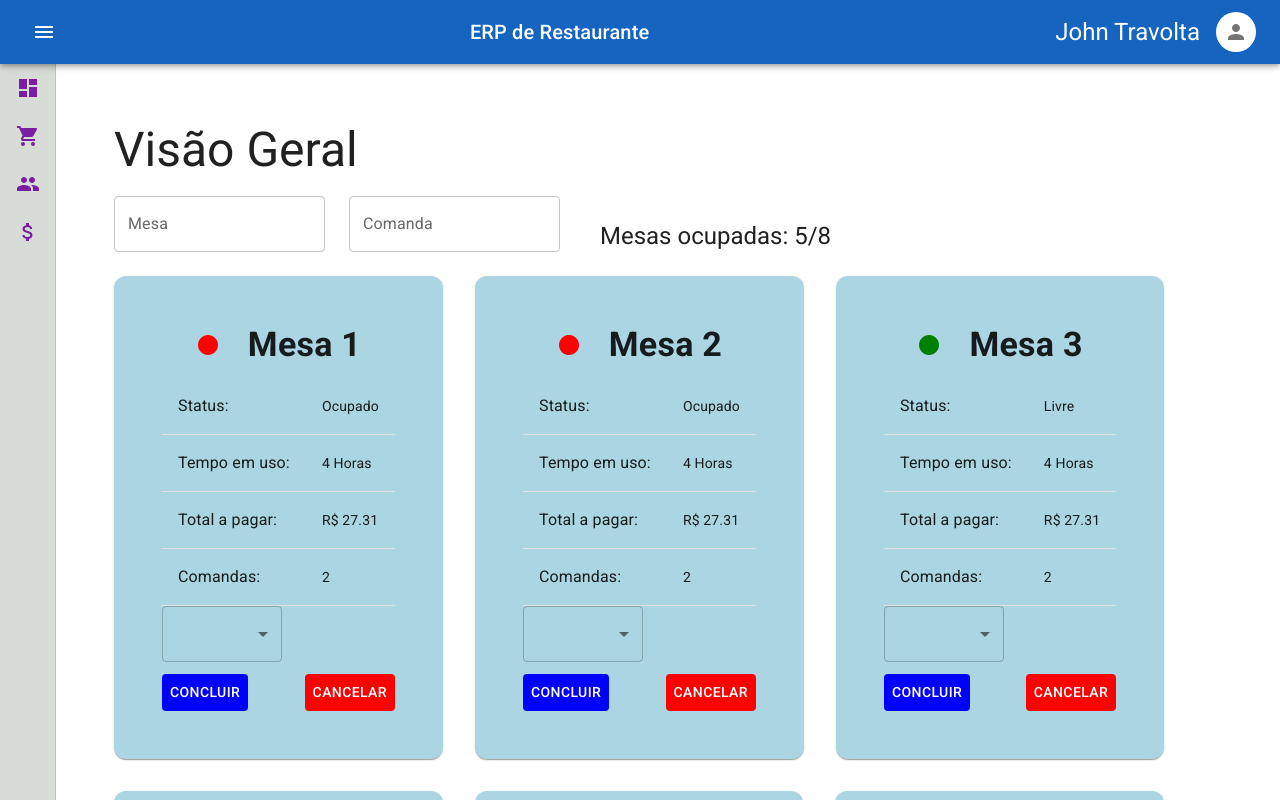
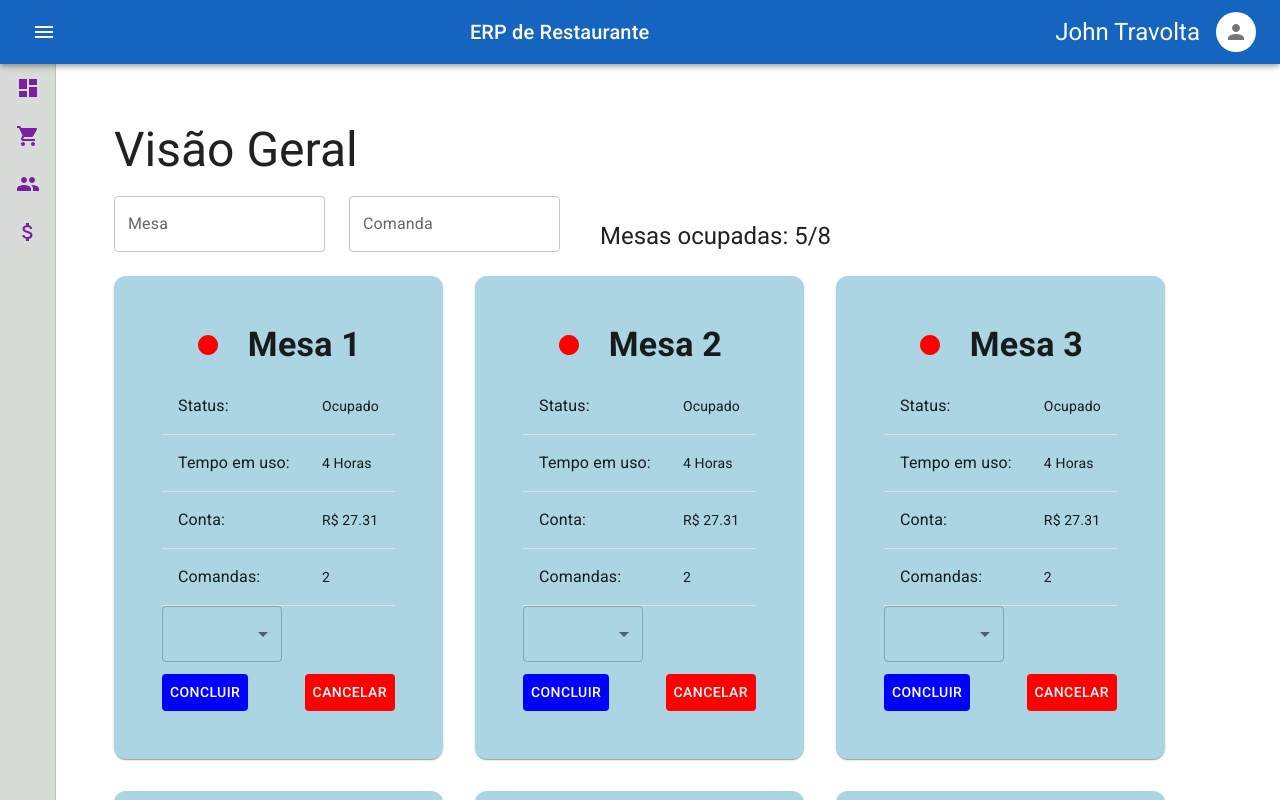
Before and after one commit to Mongark/restaurant-manager, a React (Create React App) app: page /dashboard in a window 1280 px wide. Built offline with nearby package versions, Linux system fonts and the light colour scheme.

Commit message:
Improved TableInterface

```diff
--- a/src/pages/dashboard.tsx
+++ b/src/pages/dashboard.tsx
@@ -16,17 +16,22 @@ import {
 
 import TableContainer from '@mui/material/TableContainer';
 
+interface Tab {
+    customer_name: string;
+    bill: number;
+}
+
 interface TableInterface {
-    name: string;
-    occupied: boolean;
+    table_name: string;
+    tabs: Tab[]; // If tabs.size() > 0, then the table is occupied
 }
 
 const TableComponent = (props: TableInterface) => {
     return(
         <Card style={{ padding: "48px", borderRadius: "12px", backgroundColor:"#abd5e2" }}>
             <Typography variant="h4" style={{ display: "flex", fontWeight: 600, alignItems: "center", justifyContent: "center", marginBottom: "12px" }}>
-                <Circle style={{ marginRight: "28px", color: (props.occupied ? "red" : "green") }}/>
-                {props.name}
+                <Circle style={{ marginRight: "28px", color: (props.tabs.length>0) ? "red" : "green" }}/>
+                {props.table_name}
             </Typography>
 
             <Table>
@@ -36,7 +41,7 @@ const TableComponent = (props: TableInterface) => {
                             <Typography variant="body1">Status:</Typography>
                         </TableCell>
                         <TableCell>
-                            {props.occupied ? "Ocupado" : "Livre"}
+                            {(props.tabs.length>0) ? "Ocupado" : "Livre"}
                         </TableCell>
                     </TableRow>
                     <TableRow sx={{ height: "30px" }}>
@@ -49,7 +54,7 @@ const TableComponent = (props: TableInterface) => {
                     </TableRow>
                     <TableRow sx={{ height: "30px" }}>
                         <TableCell>
-                            <Typography variant="body1">Total a pagar:</Typography>
+                            <Typography variant="body1">Conta:</Typography>
                         </TableCell>
                         <TableCell>
                             R$ 27.31
@@ -91,36 +96,36 @@ const TableComponent = (props: TableInterface) => {
 export const DashboardPage = () => {
     const tables: TableInterface[] = [
         {
-            name: "Mesa 1",
-            occupied: true,
+            table_name: "Mesa 1",
+            tabs: [{customer_name: "John Doe", bill: 22.10}],
         },
         {
-            name: "Mesa 2",
-            occupied: true,
+            table_name: "Mesa 2",
+            tabs: [{customer_name: "John Doe", bill: 22.10}],
         },
         {
-            name: "Mesa 3",
-            occupied: false,
+            table_name: "Mesa 3",
+            tabs: [{customer_name: "John Doe", bill: 22.10}],
         },
         {
-            name: "Mesa 4",
-            occupied: true,
+            table_name: "Mesa 4",
+            tabs: [{customer_name: "John Doe", bill: 22.10}],
         },
         {
-            name: "Mesa 5",
-            occupied: false,
+            table_name: "Mesa 5",
+            tabs: [{customer_name: "John Doe", bill: 22.10}],
         },
         {
-            name: "Mesa 6",
-            occupied: true,
+            table_name: "Mesa 6",
+            tabs: [{customer_name: "John Doe", bill: 22.10}],
         },
         {
-            name: "Mesa 7",
-            occupied: true,
+            table_name: "Mesa 7",
+            tabs: [{customer_name: "John Doe", bill: 22.10}],
         },
         {
-            name: "Mesa 8",
-            occupied: false,
+            table_name: "Mesa 8",
+            tabs: [{customer_name: "John Doe", bill: 22.10}],
         },
     ];
 
@@ -144,7 +149,7 @@ export const DashboardPage = () => {
                 {tables.map((table) => {
                     return(
                         <Grid xs={8} md={2}>
-                            <TableComponent name={table.name} occupied={table.occupied} />
+                            <TableComponent table_name={table.table_name} tabs={table.tabs} />
                         </Grid>
                     );
                 })}
```
